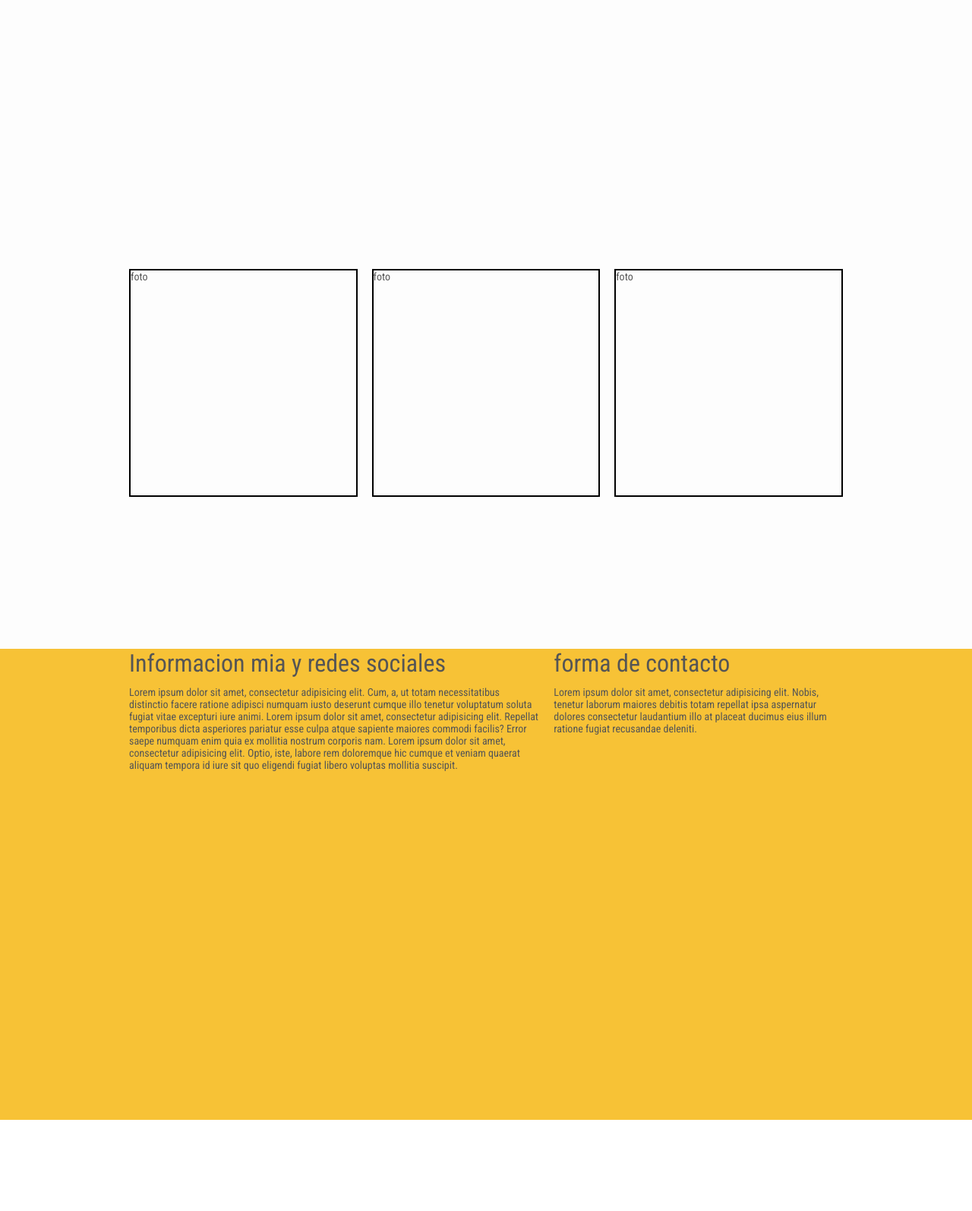
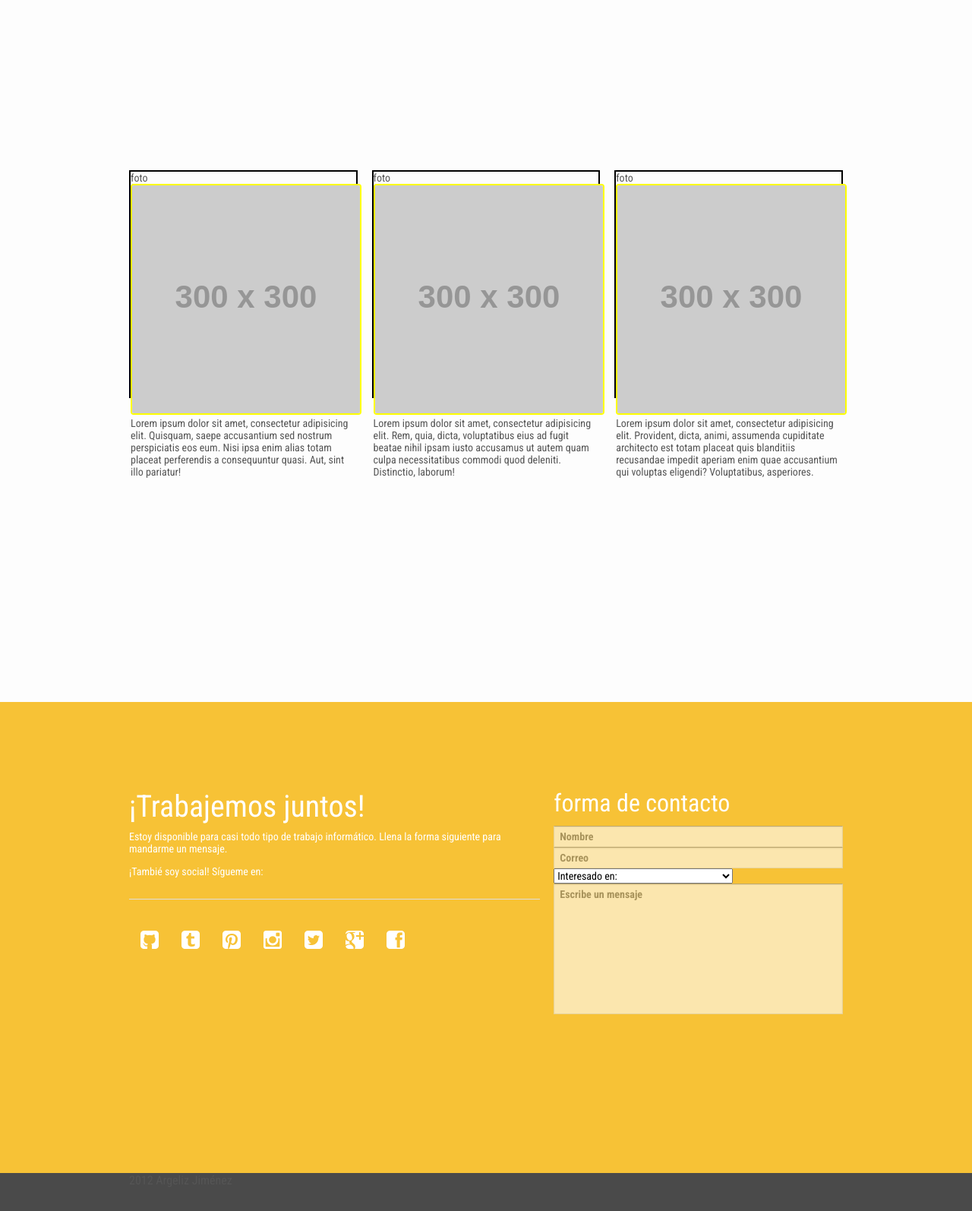
Before and after one commit to Argeliz/resume, a PHP site: page / in a window 1280 px wide. Shown: the part 1080-2674 px from the top of the page at 76% size. Before the commit the page ends 2554 px from the top, so only its background shows below. Run offline with PHP 8.4, Linux system fonts and the light colour scheme; grey boxes labelled with a size stand in for pictures from a placeholder-image service; some libraries are stand-ins or nearby versions; some web fonts are replaced.

Commit message:
'Añadida forma de contacto e íconos sociales'

```diff
--- a/css/estilo.css
+++ b/css/estilo.css
@@ -1,4 +1,3 @@
-/*--------------------------------*/
 /*----------- COLORES ------------*/
 /*--------------------------------*/
 
@@ -23,6 +22,8 @@ GRIS = #4a4a4a
 /*Roboto*/
 @import url(http://fonts.googleapis.com/css?family=Roboto+Condensed:700,400);
 
+/*PRUEBA*/
+/*
 .figura {
 	margin-top: 60px;
 }
@@ -34,12 +35,13 @@ GRIS = #4a4a4a
 	background: #19a9e5;
 	-webkit-transform: rotate(45deg);
 }
+______________________________________*/
 
 .land {
 	font-family: 'Roboto Condensed', sans-serif;
 	width: 600px;
 	font-weight: 700;
-	margin: 0px auto;
+	margin: 0 auto;
 	font-size: 40px;
 	text-align: center;
 	color: white;
@@ -111,7 +113,7 @@ body {
 }
 
  #ABOUT {
-	height: 630px;
+	height: 500px;
 	margin-bottom: 250px;
 }
 
@@ -150,12 +152,26 @@ body {
 
 #GALERIA {
 	position: relative;
-	height: auto;
+	height: 500px;
 	margin-bottom: 200px;
 }
 
+#GALERIA img {
+    border: 2px solid yellow;
+    border-radius:4px;
+}
 
 #CONTACTO {
 	background-color: #f7c236;
 	height: 620px;
+	padding-top: 100px;
+    color: #fff;
 }
+
+#CONTACTO ul { float: left; }
+
+footer {
+	background-color: #4a4a4a;
+	height: 50px;
+	width: 100%
+}
--- a/css/style.css
+++ b/css/style.css
@@ -461,17 +461,19 @@ input[type=email],
 input[type=search],
 input[type=tel],
 textarea {
+  width:100%;
   padding: 5px 7px;
   -webkit-appearance: none;
   -moz-appearance: none;
   font-weight: bold;
-  background-color: #fff;
-  color: #777;
+/*  background-color: #fff;*/
+  color: #fff;
   border: 1px solid #ddd;
   border-top: 1px solid #999;
   -webkit-box-shadow: inset 0 1px 2px rgba(0, 0, 0, 0.1);
   -moz-box-shadow: inset 0 1px 2px rgba(0, 0, 0, 0.1);
   box-shadow: inset 0 1px 2px rgba(0, 0, 0, 0.1);
+    opacity: 0.6
 }
 input[type=checkbox],
 input[type=radio] {
--- a/index.html
+++ b/index.html
@@ -124,9 +124,18 @@
     <section id="GALERIA">
       <div class="container">
         <div class="section row row-one">
-          <div class="col four mobile-full works">foto</div>
-          <div class="col four mobile-full works">foto</div>
-          <div class="col four mobile-full works">foto</div>
+          <div class="col four tablet-full mobile-full works">foto
+            <img src="http://placehold.it/300x300">
+            Lorem ipsum dolor sit amet, consectetur adipisicing elit. Quisquam, saepe accusantium sed nostrum perspiciatis eos eum. Nisi ipsa enim alias totam placeat perferendis a consequuntur quasi. Aut, sint illo pariatur!
+          </div>
+          <div class="col four mobile-full works">foto
+            <img src="http://placehold.it/300x300">
+            Lorem ipsum dolor sit amet, consectetur adipisicing elit. Rem, quia, dicta, voluptatibus eius ad fugit beatae nihil ipsam iusto accusamus ut autem quam culpa necessitatibus commodi quod deleniti. Distinctio, laborum!
+          </div>
+          <div class="col four mobile-full works">foto
+            <img src="http://placehold.it/300x300">
+            Lorem ipsum dolor sit amet, consectetur adipisicing elit. Provident, dicta, animi, assumenda cupiditate architecto est totam placeat quis blanditiis recusandae impedit aperiam enim quae accusantium qui voluptas eligendi? Voluptatibus, asperiores.
+          </div>
         </div>
       </div>
     </section> <!-- FIN - GALERIA -->
@@ -135,20 +144,47 @@
       <div class="container">
         <div class="section row row-one">
           <div class="col seven tablet-full mobile-full">
-            <h2>Informacion mia y redes sociales</h2>
-            Lorem ipsum dolor sit amet, consectetur adipisicing elit. Cum, a, ut totam necessitatibus distinctio facere ratione adipisci numquam iusto deserunt cumque illo tenetur voluptatum soluta fugiat vitae excepturi iure animi.
-            Lorem ipsum dolor sit amet, consectetur adipisicing elit. Repellat temporibus dicta asperiores pariatur esse culpa atque sapiente maiores commodi facilis? Error saepe numquam enim quia ex mollitia nostrum corporis nam.
-            Lorem ipsum dolor sit amet, consectetur adipisicing elit. Optio, iste, labore rem doloremque hic cumque et veniam quaerat aliquam tempora id iure sit quo eligendi fugiat libero voluptas mollitia suscipit.
+            <h1>¡Trabajemos juntos!</h1>
+            Estoy disponible para casi todo tipo de trabajo informático. Llena la forma siguiente para mandarme un mensaje.
+            <p>¡Tambié soy social! Sígueme en:</p>
+            <hr>
+            <ul class="no-style-list">
+                <li title="Facebook"><a href="#"><i class="fa fa-facebook-square fa-2x"></i></a></li>
+                <li title="Google+"><a href="#"><i class="fa fa-google-plus-square fa-2x"></i></a></li>
+                <li title="Twitter"><a href="#"><i class="fa fa-twitter-square fa-2x"></i></a></li>
+                <li title="Instagram"><a href="#"><i class="fa fa-instagram fa-2x"></i></a></li>
+                <li title="Pinterest"><a href="#"><i class="fa fa-pinterest-square fa-2x"></i></a></li>
+                <li title="Tumblr"><a href="#"><i class="fa fa-tumblr-square fa-2x"></i></a></li>
+                <li title="Github"><a href="#"><i class="fa fa-github-square fa-2x"></i></a></li>
+            </ul>
           </div>
           <div class="col five tablet-full mobile-full">
             <h2>forma de contacto</h2>
-            Lorem ipsum dolor sit amet, consectetur adipisicing elit. Nobis, tenetur laborum maiores debitis totam repellat ipsa aspernatur dolores consectetur laudantium illo at placeat ducimus eius illum ratione fugiat recusandae deleniti.
+            <form action="">
+                <input type="text" placeholder="Nombre"></input>
+                <input type="text" placeholder="Correo"></input>
+                <select name="asunto" id="asunto">
+                    <option default>Interesado en:</option>
+                    <option value="">Ingeniería de Software</option>
+                    <option value="">Analisis de requerimientos</option>
+                    <option value="">Manejo de un proyecto</option>
+                    <option value="">Diseño Web</option>
+                    <option value="">Aplicación web</option>
+                    <option value="">Necesito ayuda</option>
+                    <option value="">Tomar un café</option>
+                    <option value="">Jugar una partida rápida de Mario Kart</option>
+                    <option value="">Decir hola</option>
+                </select>
+                <textarea name="mensaje" id="mensaje" cols="30" rows="10" placeholder="Escribe un mensaje"></textarea>
+            </form>
           </div>
         </div>
       </div>
     </section> <!-- FIN - CONTACTO -->
 
-
+    <footer>
+      <div class="container"><h6>2012 Argeliz Jiménez</h6></div>
+    </footer>
     <script src="http://ajax.googleapis.com/ajax/libs/jquery/1.10.2/jquery.min.js"></script>
     <script src="js/default.js"></script>
 
```
